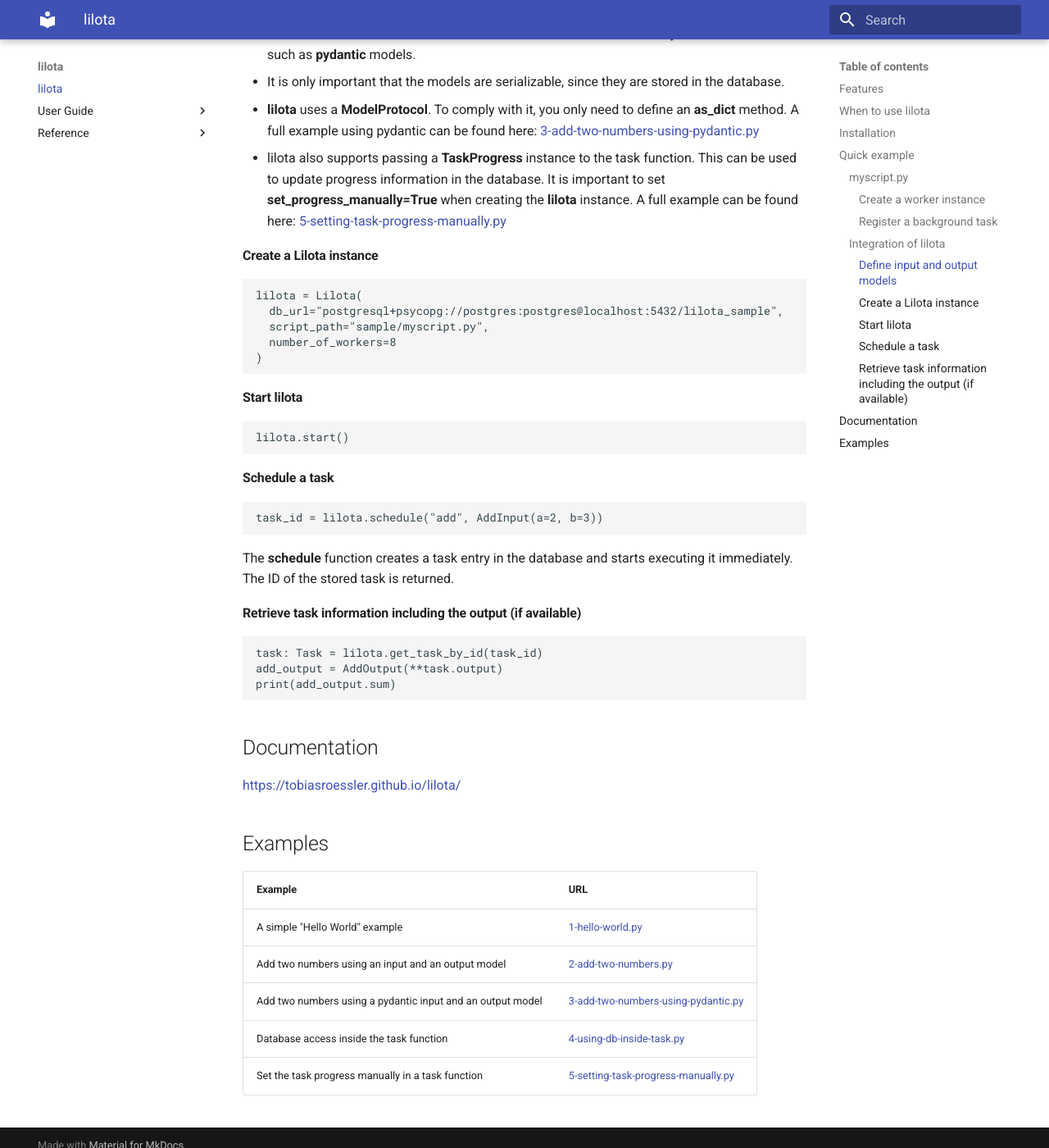
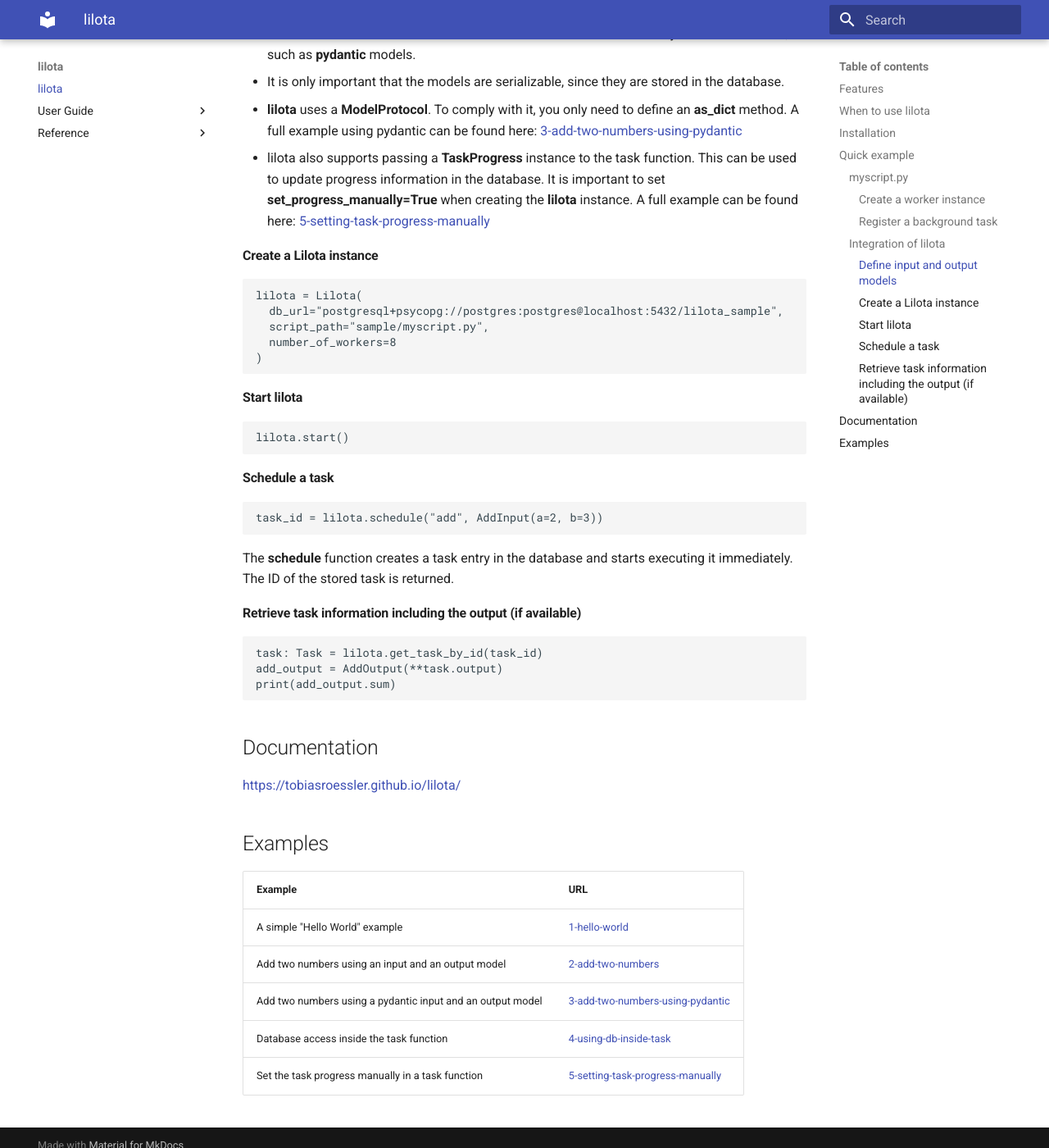
Before and after one commit to tobiasroessler/lilota, an MkDocs documentation site: the page built from docs/index.md, in a window 1280 px wide and 1400 px high, scrolled down 4031 px. Shown: the whole window at 82% size. Built offline with MkDocs 1.6.1 and Material for MkDocs 9.7.7, drawn with Linux system fonts in a browser that asks for light colours.

Commit message:
Documentation updated

```diff
--- a/README.md
+++ b/README.md
@@ -191,12 +191,12 @@ serializable model, such as **pydantic** models.
 stored in the database.
 * **lilota** uses a **ModelProtocol**. To comply with it, you only need
 to define an **as_dict** method. A full example using pydantic can be found here:
-[3-add-two-numbers-using-pydantic.py](https://github.com/tobiasroessler/lilota-sample/blob/main/src/3-add-two-numbers-using-pydantic.py)
+[3-add-two-numbers-using-pydantic](https://github.com/tobiasroessler/lilota-sample/blob/main/src/3-add-two-numbers-using-pydantic)
 * lilota also supports passing a **TaskProgress** instance to the task function.
 This can be used to update progress information in the database. It is important to set
 **set_progress_manually=True** when creating the **lilota** instance. A full example
 can be found here:
-[5-setting-task-progress-manually.py](https://github.com/tobiasroessler/lilota-sample/blob/main/src/5-setting-task-progress-manually.py)
+[5-setting-task-progress-manually](https://github.com/tobiasroessler/lilota-sample/blob/main/src/5-setting-task-progress-manually)
 
 
 #### Create a Lilota instance
@@ -245,8 +245,8 @@ print(add_output.sum)
 
 | Example | URL |
 | ------- | ----- |
-| A simple "Hello World" example | [1-hello-world.py](https://github.com/tobiasroessler/lilota-sample/blob/main/src/1-hello-world) |
-| Add two numbers using an input and an output model | [2-add-two-numbers.py](https://github.com/tobiasroessler/lilota-sample/blob/main/src/2-add-two-numbers) |
-| Add two numbers using a pydantic input and an output model | [3-add-two-numbers-using-pydantic.py](https://github.com/tobiasroessler/lilota-sample/blob/main/src/3-add-two-numbers-using-pydantic) |
-| Database access inside the task function | [4-using-db-inside-task.py](https://github.com/tobiasroessler/lilota-sample/blob/main/src/4-using-db-inside-task) |
-| Set the task progress manually in a task function | [5-setting-task-progress-manually.py](https://github.com/tobiasroessler/lilota-sample/blob/main/src/5-setting-task-progress-manually) |
+| A simple "Hello World" example | [1-hello-world](https://github.com/tobiasroessler/lilota-sample/blob/main/src/1-hello-world) |
+| Add two numbers using an input and an output model | [2-add-two-numbers](https://github.com/tobiasroessler/lilota-sample/blob/main/src/2-add-two-numbers) |
+| Add two numbers using a pydantic input and an output model | [3-add-two-numbers-using-pydantic](https://github.com/tobiasroessler/lilota-sample/blob/main/src/3-add-two-numbers-using-pydantic) |
+| Database access inside the task function | [4-using-db-inside-task](https://github.com/tobiasroessler/lilota-sample/blob/main/src/4-using-db-inside-task) |
+| Set the task progress manually in a task function | [5-setting-task-progress-manually](https://github.com/tobiasroessler/lilota-sample/blob/main/src/5-setting-task-progress-manually) |
```
Also changed, not shown: ROADMAP.md (+1 -1 lines).
